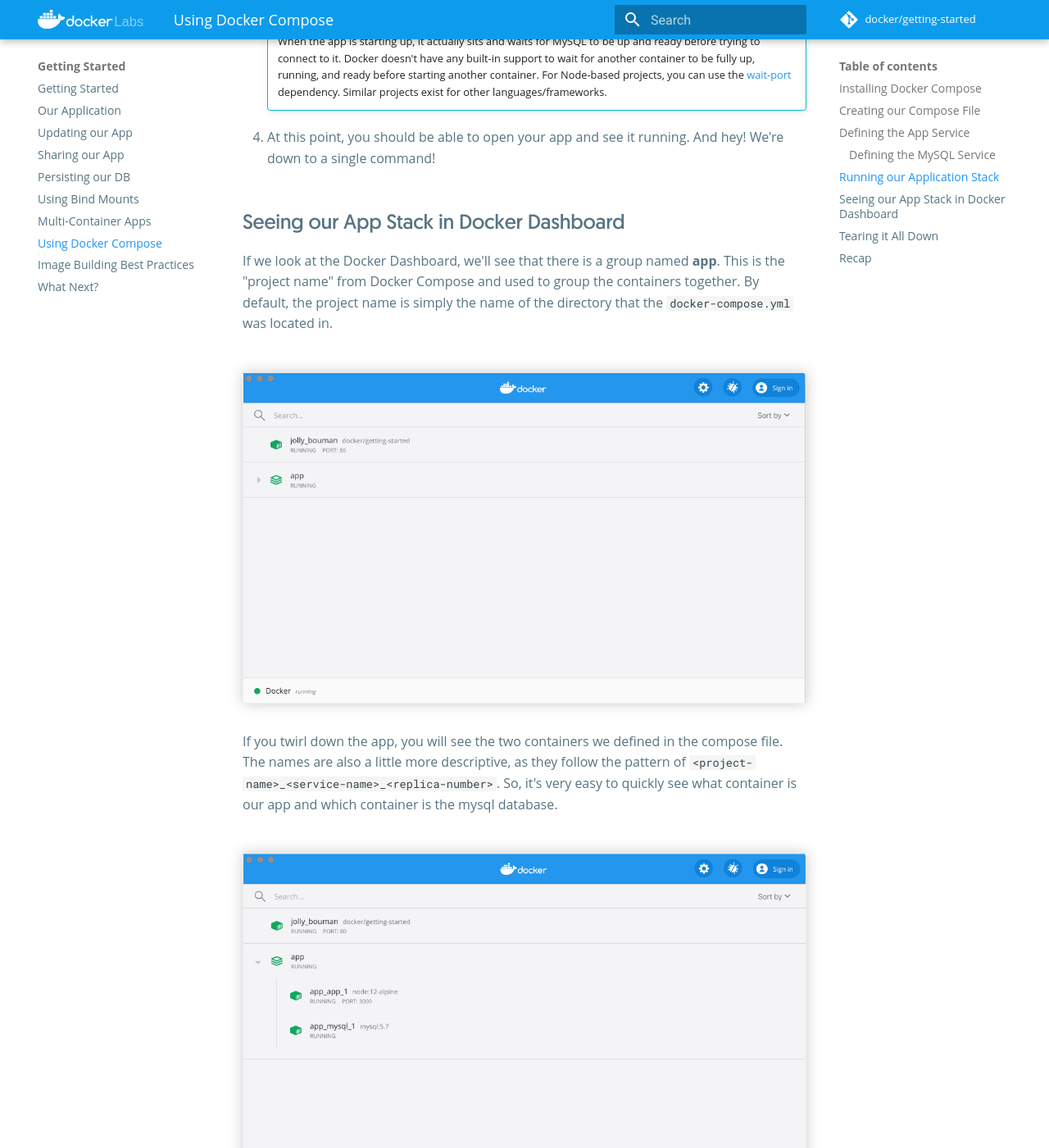
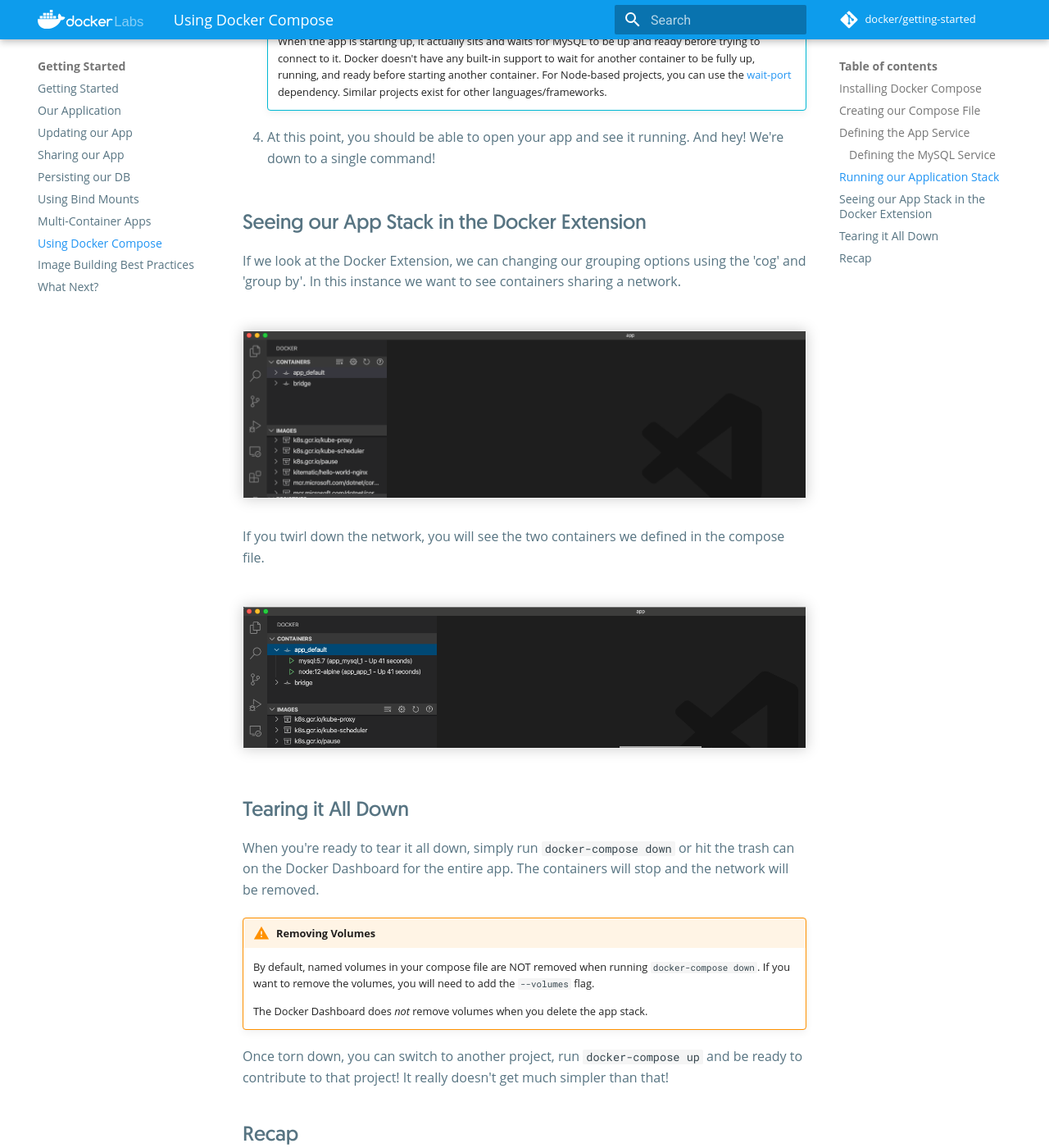
Before and after one commit to docker/getting-started, an MkDocs documentation site: the page built from docs/tutorial/using-docker-compose/index.md, in a window 1280 px wide and 1400 px high, scrolled down 5985 px. Shown: the whole window at 82% size. Built offline with MkDocs 1.6.1 and Material for MkDocs 9.7.7, drawn with Linux system fonts in a browser that asks for light colours; comment, search, counter and statistics services are not loaded.

```diff
--- a/docs/tutorial/using-docker-compose/index.md
+++ b/docs/tutorial/using-docker-compose/index.md
@@ -293,19 +293,15 @@ Now that we have our `docker-compose.yml` file, we can start it up!
 
 1. At this point, you should be able to open your app and see it running. And hey! We're down to a single command!
 
-## Seeing our App Stack in Docker Dashboard
+## Seeing our App Stack in the Docker Extension
 
-If we look at the Docker Dashboard, we'll see that there is a group named **app**. This is the "project name" from Docker
-Compose and used to group the containers together. By default, the project name is simply the name of the directory that the
-`docker-compose.yml` was located in.
+If we look at the Docker Extension, we can changing our grouping options using the 'cog' and 'group by'. In this instance we want to see containers sharing a network.
 
-![Docker Dashboard with app project](dashboard-app-project-collapsed.png)
+![VS Extension with network](vs-app-project-collapsed.png)
 
-If you twirl down the app, you will see the two containers we defined in the compose file. The names are also a little
-more descriptive, as they follow the pattern of `<project-name>_<service-name>_<replica-number>`. So, it's very easy to
-quickly see what container is our app and which container is the mysql database.
+If you twirl down the network, you will see the two containers we defined in the compose file.
 
-![Docker Dashboard with app project expanded](dashboard-app-project-expanded.png)
+![VS Extension with app network expanded](vs-app-project-expanded.png)
 
 
 ## Tearing it All Down
```
Also changed, not shown: docs/tutorial/index.md (+6 -7 lines), docs/tutorial/multi-container-apps/index.md (+2 -2 lines), docs/tutorial/our-application/index.md (+2 -2 lines), docs/tutorial/updating-our-app/index.md (+4 -5 lines), docs/tutorial/multi-container-apps/vs-multi-container-app.png (added), docs/tutorial/our-application/vs-two-containers.png (added), docs/tutorial/updating-our-app/vs-removing-container.png (added), docs/tutorial/using-docker-compose/vs-app-project-collapsed.png (added), docs/tutorial/using-docker-compose/vs-app-project-expanded.png (added), docs/tutorial/vs-tutorial-in-extension.png (added).
